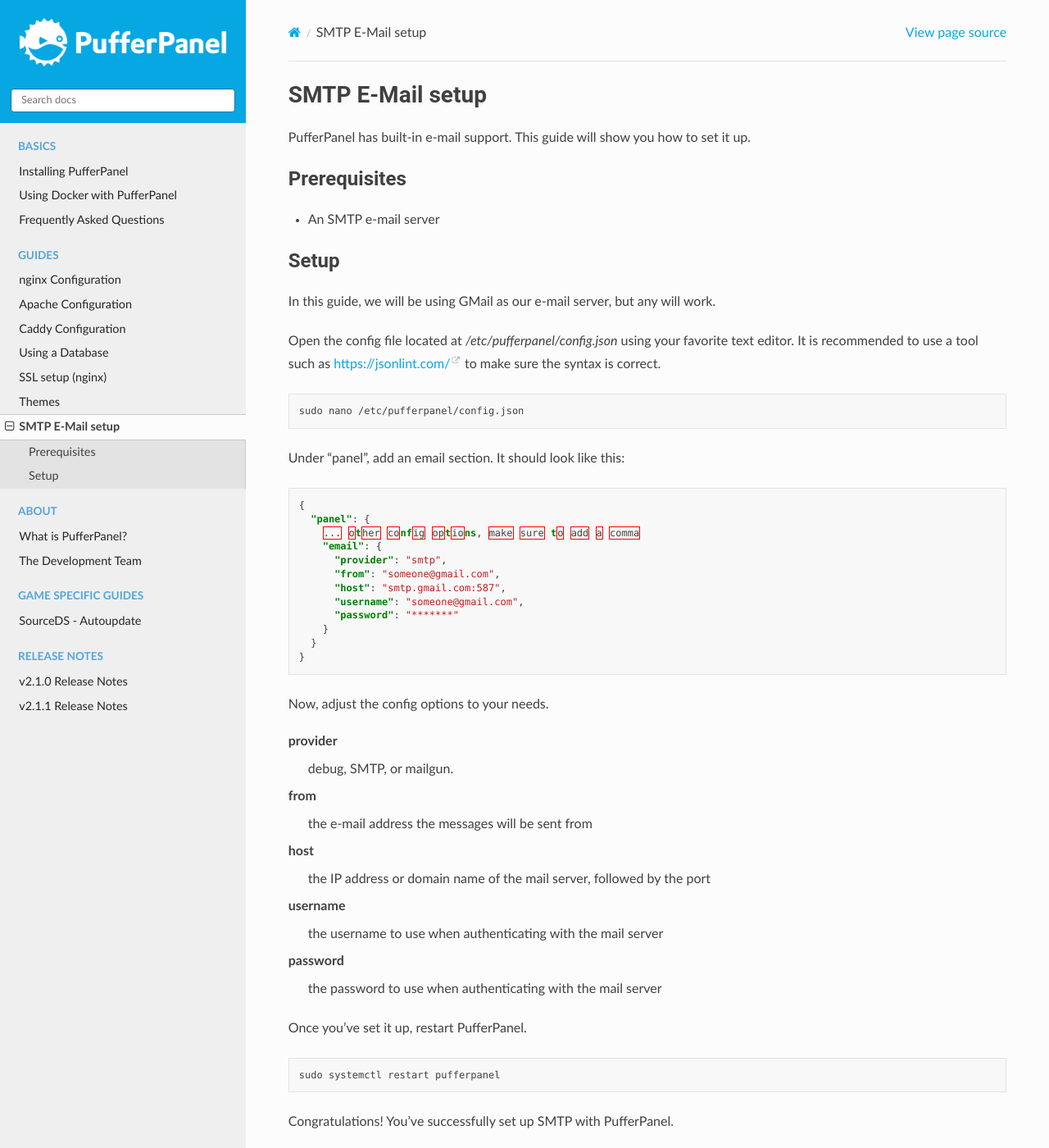
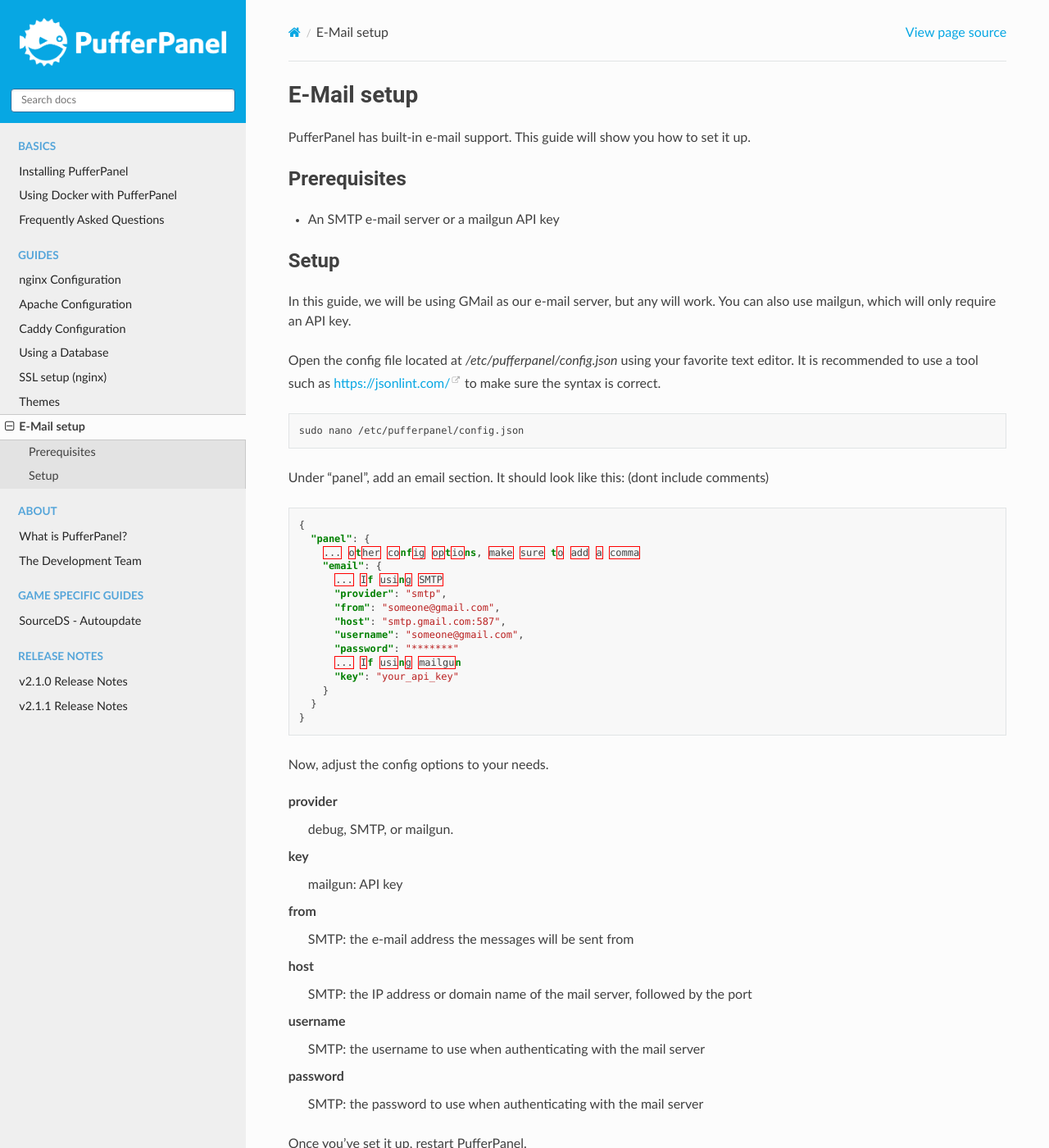
Before and after one commit to pufferpanel/documentation, a Sphinx documentation site: the page built from source/guides/email.rst, in a window 1280 px wide and 1400 px high. Shown: the whole window at 82% size. Built offline with Sphinx 7.4.7 and the Read the Docs theme 2.0.0, drawn with Linux system fonts in a browser that asks for light colours; some of the changed text lies outside the part shown.

Commit message:
docs(email): Added mailgun

```diff
--- a/source/guides/smtp.rst
+++ b/source/guides/email.rst
@@ -7,11 +7,12 @@
 Prerequisites
 #############
 
-- An SMTP e-mail server
+- An SMTP e-mail server or a mailgun API key
 
 Setup
 #####
 In this guide, we will be using GMail as our e-mail server, but any will work.
+You can also use mailgun, which will only require an API key.
 
 Open the config file located at `/etc/pufferpanel/config.json` using your favorite text editor.
 It is recommended to use a tool such as https://jsonlint.com/ to make sure the syntax is correct.
@@ -20,7 +21,7 @@
 
     sudo nano /etc/pufferpanel/config.json
 
-Under "panel", add an email section. It should look like this:
+Under "panel", add an email section. It should look like this: (dont include comments)
 
 .. code-block:: json
 
@@ -28,11 +29,14 @@
      "panel": {
        ... other config options, make sure to add a comma
        "email": {
+         ... If using SMTP
          "provider": "smtp",
          "from": "someone@gmail.com",
          "host": "smtp.gmail.com:587",
          "username": "someone@gmail.com",
          "password": "*******"
+         ... If using mailgun
+         "key": "your_api_key"
        }
      }
    }
@@ -42,21 +46,24 @@
 provider
   debug, SMTP, or mailgun.
 
+key
+  mailgun: API key
+
 from
-  the e-mail address the messages will be sent from
+  SMTP: the e-mail address the messages will be sent from
 
 host
-  the IP address or domain name of the mail server, followed by the port
+  SMTP: the IP address or domain name of the mail server, followed by the port
 
 username
-  the username to use when authenticating with the mail server
+  SMTP: the username to use when authenticating with the mail server
 
 password
-  the password to use when authenticating with the mail server
+  SMTP: the password to use when authenticating with the mail server
 
 Once you've set it up, restart PufferPanel.
 
 .. code-block:: bash
 
   sudo systemctl restart pufferpanel
-Congratulations! You've successfully set up SMTP with PufferPanel.
+Congratulations! You've successfully set up e-mails with PufferPanel.
--- a/source/index.rst
+++ b/source/index.rst
@@ -19,7 +19,7 @@
    guides/database
    guides/ssl-setup-nginx
    guides/themes
-   guides/smtp
+   guides/email
 
 .. toctree::
    :maxdepth: 1
```
Also changed, not shown: other parts of source/guides/email.rst (+1 -1 lines).
